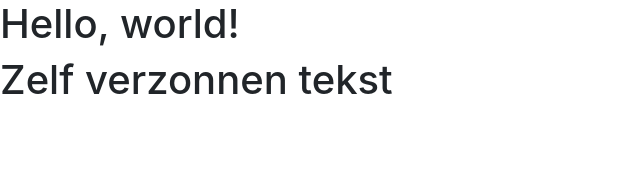
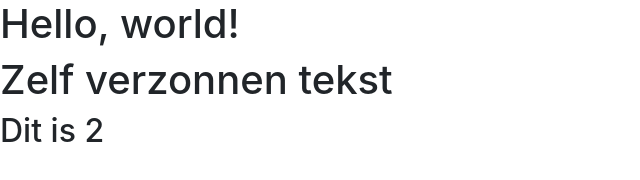
Before and after one commit to KingdaLH/proeftoets-VEBR, a plain HTML site: page index.html in a window 1280 px wide. Shown: the whole page, without its empty margins (0-640 px from the left). Drawn offline with nearby package versions, Linux system fonts and the light colour scheme.

Commit message:
Dit is 2

```diff
--- a/index.html
+++ b/index.html
@@ -13,6 +13,7 @@
   <body>
     <h1>Hello, world!</h1>
     <h1>Zelf verzonnen tekst</h1>
+    <h2>Dit is 2</h2>
 
     <!-- Optional JavaScript -->
     <!-- jQuery first, then Popper.js, then Bootstrap JS -->
```
